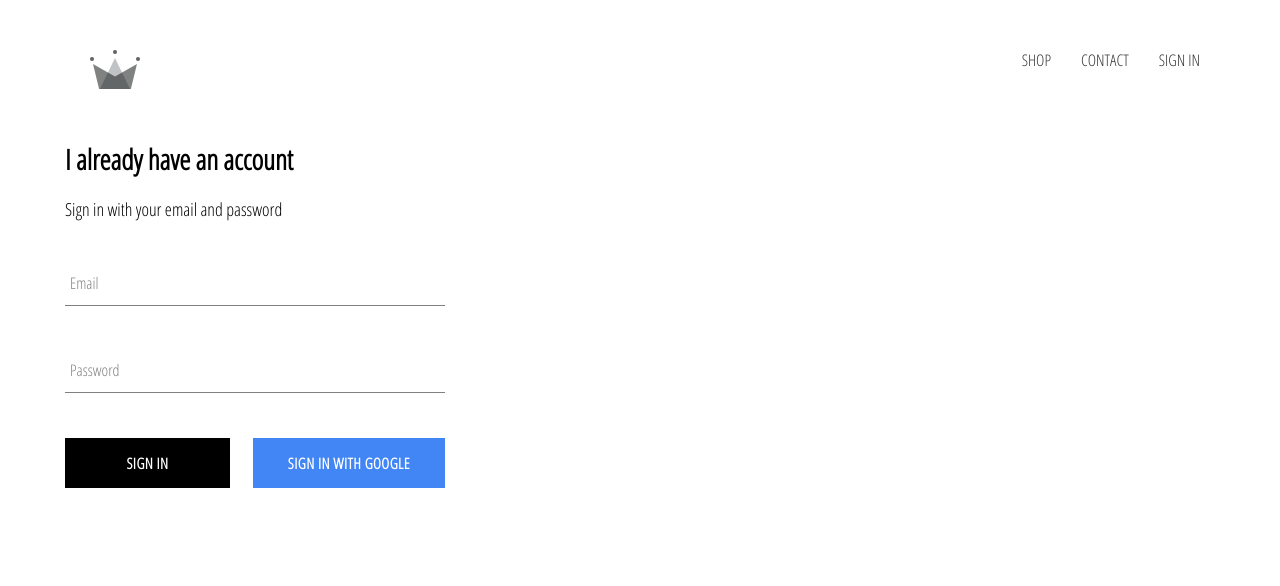
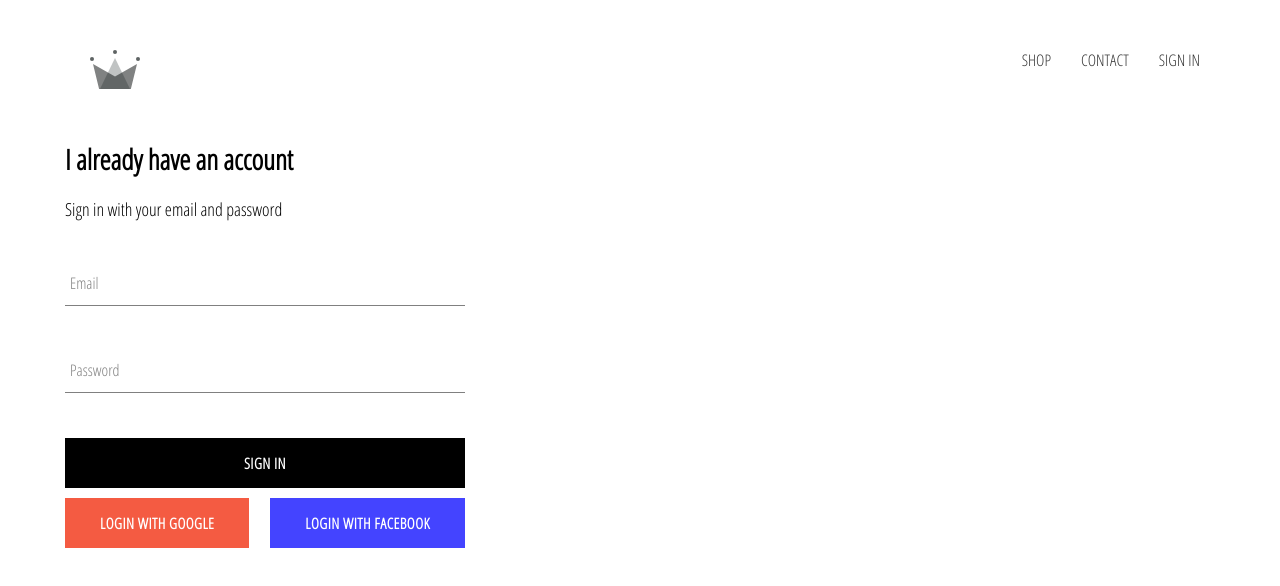
Before and after one commit to atiyahio/Jewel-Clothing, a Next.js app: page /sign-in in a window 1280 px wide. Shown: the top 586 px of the page. Built offline with nearby package versions, Linux system fonts and the light colour scheme; no server answers.

Commit message:
fb login

```diff
--- a/components/ButtonInput.js
+++ b/components/ButtonInput.js
@@ -10,7 +10,7 @@ const ButtonInput = ({ children, isGoogleSignIn, ...otherProps }) => {
     line-height: 50px;
     padding: 0 35px 0 35px;
     font-size: 15px;
-    background-color: black;
+    background-color: ${props => props.color};
     color: white;
     text-transform: uppercase;
     font-family: 'Open Sans Condensed';
@@ -25,7 +25,7 @@ const ButtonInput = ({ children, isGoogleSignIn, ...otherProps }) => {
     }
 
     &.google-sign-in {
-      background-color: #4285f4;
+      background-color: #f45b42;
       color: white;
       &:hover {
         background-color: #357ae8;
--- a/components/DirectoryMenu.js
+++ b/components/DirectoryMenu.js
@@ -1,4 +1,5 @@
 import React, { useState } from 'react';
+
 import { StyledDirectoryMenu } from './styles';
 import MenuItem from './MenuItem';
 
--- a/components/Header.js
+++ b/components/Header.js
@@ -41,7 +41,7 @@ const Header = ({ currentUser }) => {
           </a>
         </Link>
         <div className="options">
-          <Link href="/">
+          <Link href="/shop">
             <a className="option">SHOP</a>
           </Link>
           <Link href="/">
--- a/components/Page.js
+++ b/components/Page.js
@@ -3,7 +3,8 @@ import { ThemeProvider } from 'styled-components';
 import GlobalStyle from '../styles/global';
 import theme from '../styles/theme';
 import Header from './Header';
-import { auth, createUserProfileDocument } from '../firebase/firebase.utils';
+// import { auth, createUserProfileDocument } from '../firebase/firebase.utils';
+import { auth } from '../firebase/firebase.utils';
 
 class Page extends Component {
   constructor() {
@@ -13,30 +14,36 @@ class Page extends Component {
     };
   }
 
-  unsubscribeFromAuth = null;
-
   componentDidMount() {
-    this.unsubscribeFromAuth = auth.onAuthStateChanged(async userAuth => {
-      if (userAuth) {
-        const userRef = await createUserProfileDocument(userAuth);
-
-        userRef.onSnapshot(snapShot => {
-          this.setState({
-            currentUser: {
-              id: snapShot.id,
-              ...snapShot.data()
-            }
-          });
-        });
-      }
-
-      this.setState({ currentUser: userAuth });
+    auth.onAuthStateChanged(user => {
+      this.setState({ currentUser: user });
     });
   }
 
-  componentWillUnmount() {
-    this.unsubscribeFromAuth();
-  }
+  // unsubscribeFromAuth = null;
+
+  // componentDidMount() {
+  //   this.unsubscribeFromAuth = auth.onAuthStateChanged(async userAuth => {
+  //     if (userAuth) {
+  //       const userRef = await createUserProfileDocument(userAuth);
+
+  //       userRef.onSnapshot(snapShot => {
+  //         this.setState({
+  //           currentUser: {
+  //             id: snapShot.id,
+  //             ...snapShot.data()
+  //           }
+  //         });
+  //       });
+  //     }
+
+  //     this.setState({ currentUser: userAuth });
+  //   });
+  // }
+
+  // componentWillUnmount() {
+  //   this.unsubscribeFromAuth();
+  // }
   render() {
     return (
       <>
--- a/components/SignIn.js
+++ b/components/SignIn.js
@@ -2,7 +2,7 @@ import React, { useState } from 'react';
 import FormInput from './FormInput';
 import ButtonInput from './ButtonInput';
 import styled from 'styled-components';
-import { signInWithGoogle } from '../firebase/firebase.utils';
+import { signInWithGoogle, signInWithFb } from '../firebase/firebase.utils';
 
 const SignIn = () => {
   const [email, setEmail] = useState('');
@@ -21,7 +21,7 @@ const SignIn = () => {
     span {
       font-size: 1.8rem;
     }
-    width: 380px;
+    width: 400px;
     display: flex;
     flex-direction: column;
     .title {
@@ -29,7 +29,14 @@ const SignIn = () => {
     }
     .buttons {
       display: flex;
-      justify-content: space-between;
+      flex-direction: column;
+      .socials {
+        display: flex;
+        justify-content: space-between;
+      }
+      button {
+        margin-bottom: 1rem;
+      }
     }
   `;
 
@@ -55,10 +62,17 @@ const SignIn = () => {
           required
         />
         <div className="buttons">
-          <ButtonInput type="submit">Sign in</ButtonInput>
-          <ButtonInput isGoogleSignIn onClick={signInWithGoogle}>
-            Sign in with Google
+          <ButtonInput color="black" type="submit">
+            Sign in
           </ButtonInput>
+          <div className="socials">
+            <ButtonInput color="#f45b42" onClick={signInWithGoogle}>
+              Login with Google
+            </ButtonInput>
+            <ButtonInput color="#4444ff" onClick={signInWithFb}>
+              Login with Facebook
+            </ButtonInput>
+          </div>
         </div>
       </form>
     </StyledSignIn>
--- a/firebase/firebase.utils.js
+++ b/firebase/firebase.utils.js
@@ -13,32 +13,6 @@ const config = {
   measurementId: 'G-BRL6K0Q1EV'
 };
 
-export const createUserProfileDocument = async (userAuth, additionalData) => {
-  if (!userAuth) return;
-
-  const userRef = firestore.doc(`users/${userAuth.uid}`);
-
-  const snapshot = await userRef.get();
-
-  if (!snapshot.exists) {
-    const { displayName, email } = userAuth;
-    const createdAt = new Date();
-
-    try {
-      await userRef.set({
-        displayName,
-        email,
-        createdAt,
-        ...additionalData
-      });
-    } catch (err) {
-      console.log('error creating user: ', err.message);
-    }
-  }
-
-  return userRef;
-};
-
 if (!firebase.apps.length) {
   firebase.initializeApp(config);
 }
@@ -50,4 +24,49 @@ const provider = new firebase.auth.GoogleAuthProvider();
 provider.setCustomParameters({ prompt: 'select_account' });
 
 export const signInWithGoogle = () => auth.signInWithPopup(provider);
+
+const fbProvider = new firebase.auth.FacebookAuthProvider();
+fbProvider.setCustomParameters({ display: 'popup' });
+
+export const signInWithFb = () => auth.signInWithPopup(fbProvider);
+
 export default firebase;
+
+// export const createUserProfileDocument = async (userAuth, additionalData) => {
+//   if (!userAuth) return;
+
+//   const userRef = firestore.doc(`users/${userAuth.uid}`);
+
+//   const snapshot = await userRef.get();
+
+//   if (!snapshot.exists) {
+//     const { displayName, email } = userAuth;
+//     const createdAt = new Date();
+
+//     try {
+//       await userRef.set({
+//         displayName,
+//         email,
+//         createdAt,
+//         ...additionalData
+//       });
+//     } catch (err) {
+//       console.log('error creating user: ', err.message);
+//     }
+//   }
+
+//   return userRef;
+// };
+
+// if (!firebase.apps.length) {
+//   firebase.initializeApp(config);
+// }
+
+// export const auth = firebase.auth();
+// export const firestore = firebase.firestore();
+
+// const provider = new firebase.auth.GoogleAuthProvider();
+// provider.setCustomParameters({ prompt: 'select_account' });
+
+// export const signInWithGoogle = () => auth.signInWithPopup(provider);
+// export default firebase;
--- a/package.json
+++ b/package.json
@@ -16,6 +16,7 @@
     "nprogress": "^0.2.0",
     "react": "16.12.0",
     "react-dom": "16.12.0",
+    "react-gsap": "^1.2.0",
     "styled-components": "^4.4.1"
   },
   "devDependencies": {
--- a/pages/sign-in.js
+++ b/pages/sign-in.js
@@ -1,5 +1,4 @@
 import React from 'react';
-import styled from 'styled-components';
 import SignIn from '../components/SignIn';
 
 const SignInSignUp = () => {
```
Also changed, not shown: components/layout.js (deleted), 1 other file (tests, documents, lock files or other folders).
